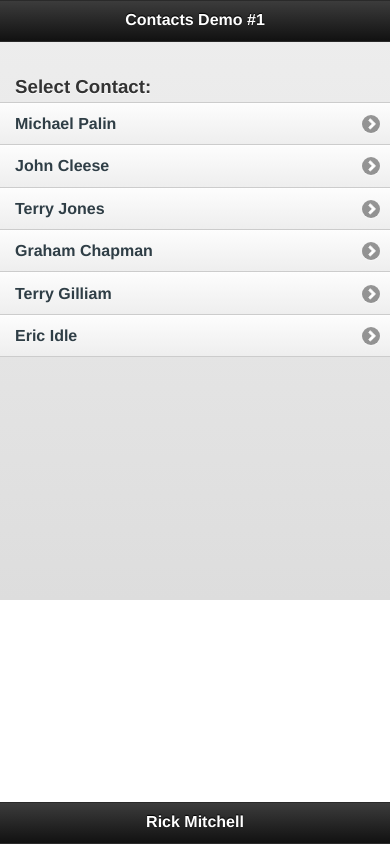
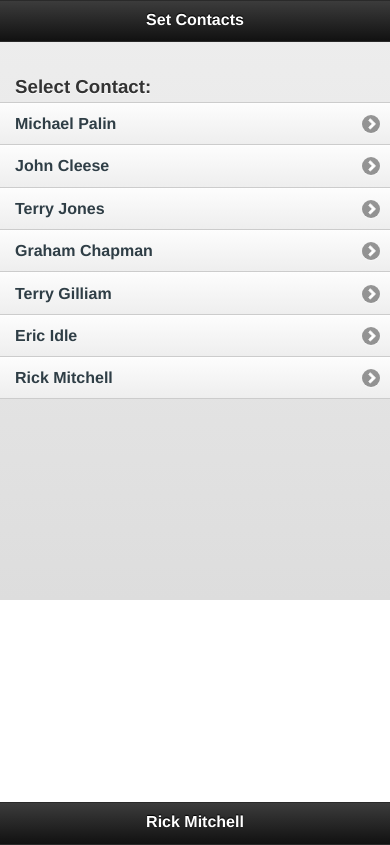
Before and after one commit to rmartinmitch/fsu363-contacts-example, a plain HTML site: page index.html in a window 390 px wide. Drawn offline with Linux system fonts and the light colour scheme; some packages are replaced by stand-ins of ours.

Commit message:
dec8.14.924a
add js item

```diff
--- a/config.xml
+++ b/config.xml
@@ -3,11 +3,11 @@
 <!-- config.xml reference: https://build.phonegap.com/docs/config-xml -->
 <widget xmlns     	= "http://www.w3.org/ns/widgets"
         xmlns:gap 	= "http://phonegap.com/ns/1.0"
-        id        	= "com.rickmitchell.contacts"
+        id        	= "com.rickmitchell.setcontacts"
 		versionCode = "1"
         version   	= "1.0.0">
 
-    <name>Read Contacts</name>
+    <name>Set Contacts</name>
 
     <description>
        Demo on the PhoneGap Contacts API
--- a/index.html
+++ b/index.html
@@ -4,10 +4,13 @@
     <title>Example 15-1</title>
     <meta name="viewport" content="width=device-width, height=device-height initial-scale=1.0, maximum-scale=1.0, user-scalable=no;" />
     <meta http-equiv="Content-type" content="text/html; charset=utf-8">
+
     <link rel="stylesheet" href="jquery.mobile1.0b3.min.css" />
+
     <script type="text/javascript" charset="utf-8" src="jquery1.6.4.min.js"></script>
     <script type="text/javascript" charset="utf-8" src="jquery.mobile1.0b3.min.js"></script>
     <script type="text/javascript" charset="utf-8" src="phonegap.js"></script>
+
     <script type="text/javascript">
       //Some HTML constants we'll use
       var br = "<br />";
@@ -151,7 +154,7 @@
   <body onLoad="onBodyLoad()">
     <section id="main" data-role="page" >
       <header data-role="header">
-        <h1>Contacts Demo #1</h1>
+        <h1>Set Contacts</h1>
       </header>
       <div data-role="content">
         <h3>Select Contact:</h3>
@@ -175,6 +178,10 @@
             <li>
               <a onClick="getContact('eidle');">Eric Idle</a>
             </li>
+            <li>
+              <a onClick="getContact('rmitchell');">Rick Mitchell</a>
+            </li>
+
           </ul>
         </div>
       </div>
```
